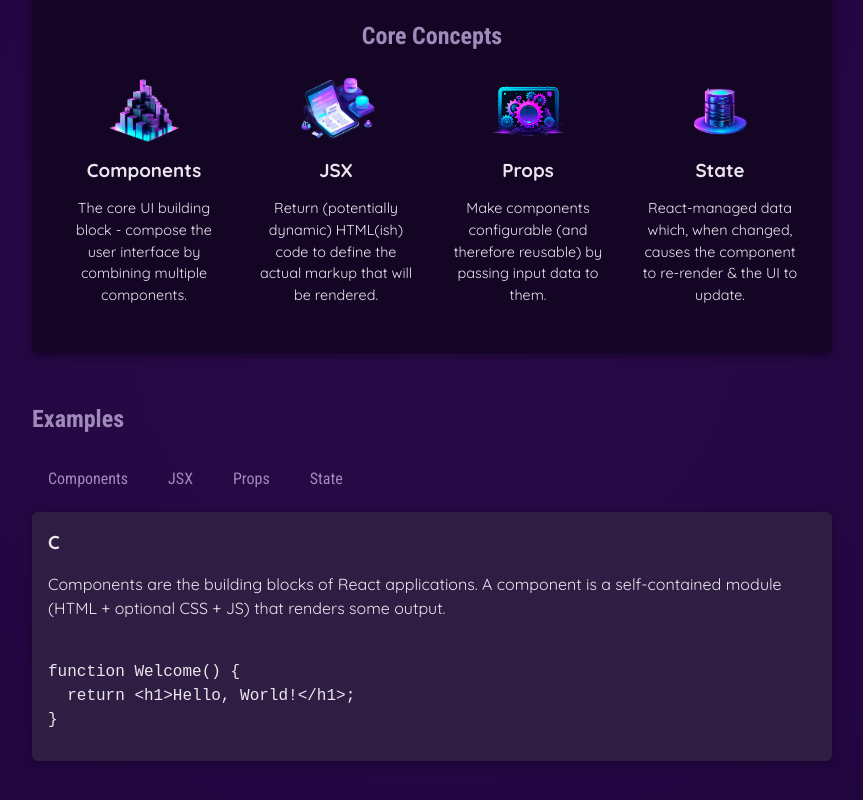
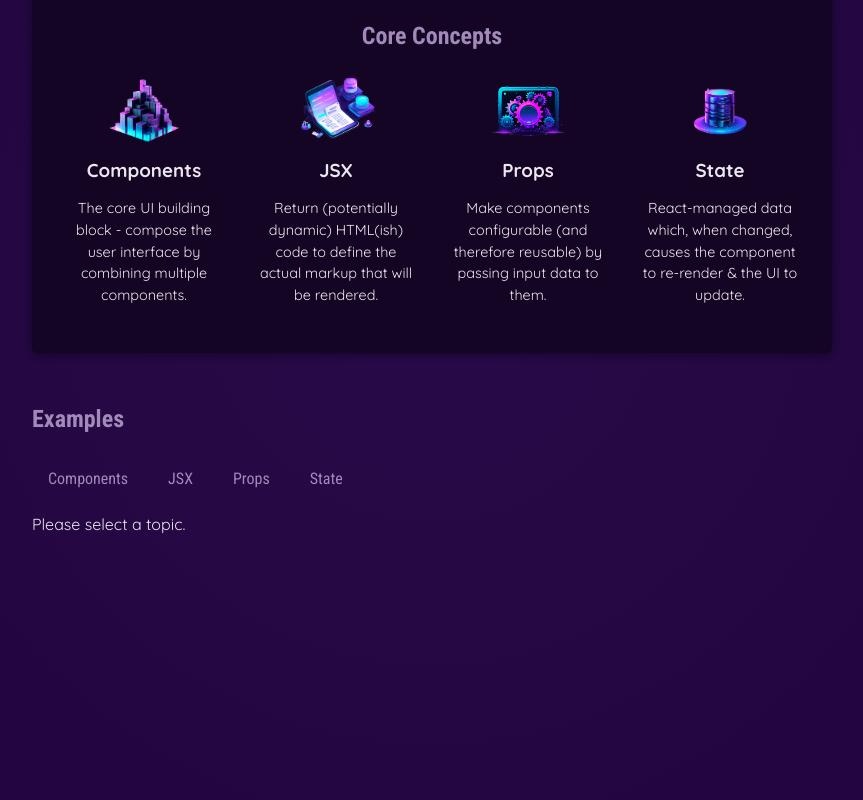
Before and after one commit to nel11326/react-essentials, a React (Vite) app: page / in a window 1280 px wide. Shown: the part 346-1146 px from the top of the page, without its empty margins (208-1071 px from the left). Built offline with nearby package versions, Linux system fonts and the light colour scheme.

Commit message:
feat(update): rendering the examples conditionally

```diff
--- a/src/components/main/main.component.jsx
+++ b/src/components/main/main.component.jsx
@@ -6,10 +6,24 @@
 import "./main.component.css";
 
 function Main() {
-  const [selectedTopic, setSelectedTopic] = useState("components");
+  const [selectedTopic, setSelectedTopic] = useState("");
 
   function handleSelect(selectedButton) {
     setSelectedTopic(selectedButton);
+  }
+
+  let tabContent = <p>Please select a topic.</p>;
+
+  if (selectedTopic) {
+    tabContent = (
+      <div id="tab-content">
+        <h3>{EXAMPLES[selectedTopic].title}</h3>
+        <p>{EXAMPLES[selectedTopic].description}</p>
+        <pre>
+          <code>{EXAMPLES[selectedTopic].code}</code>
+        </pre>
+      </div>
+    );
   }
 
   return (
@@ -38,13 +52,7 @@
           <TabButton onSelect={() => handleSelect("props")} children="Props" />
           <TabButton onSelect={() => handleSelect("state")} children="State" />
         </menu>
-        <div id="tab-content">
-          <h3>{EXAMPLES[selectedTopic].title[0]}</h3>
-          <p>{EXAMPLES[selectedTopic].description}</p>
-          <pre>
-            <code>{EXAMPLES[selectedTopic].code}</code>
-          </pre>
-        </div>
+        {tabContent}
       </section>
     </main>
   );
```
